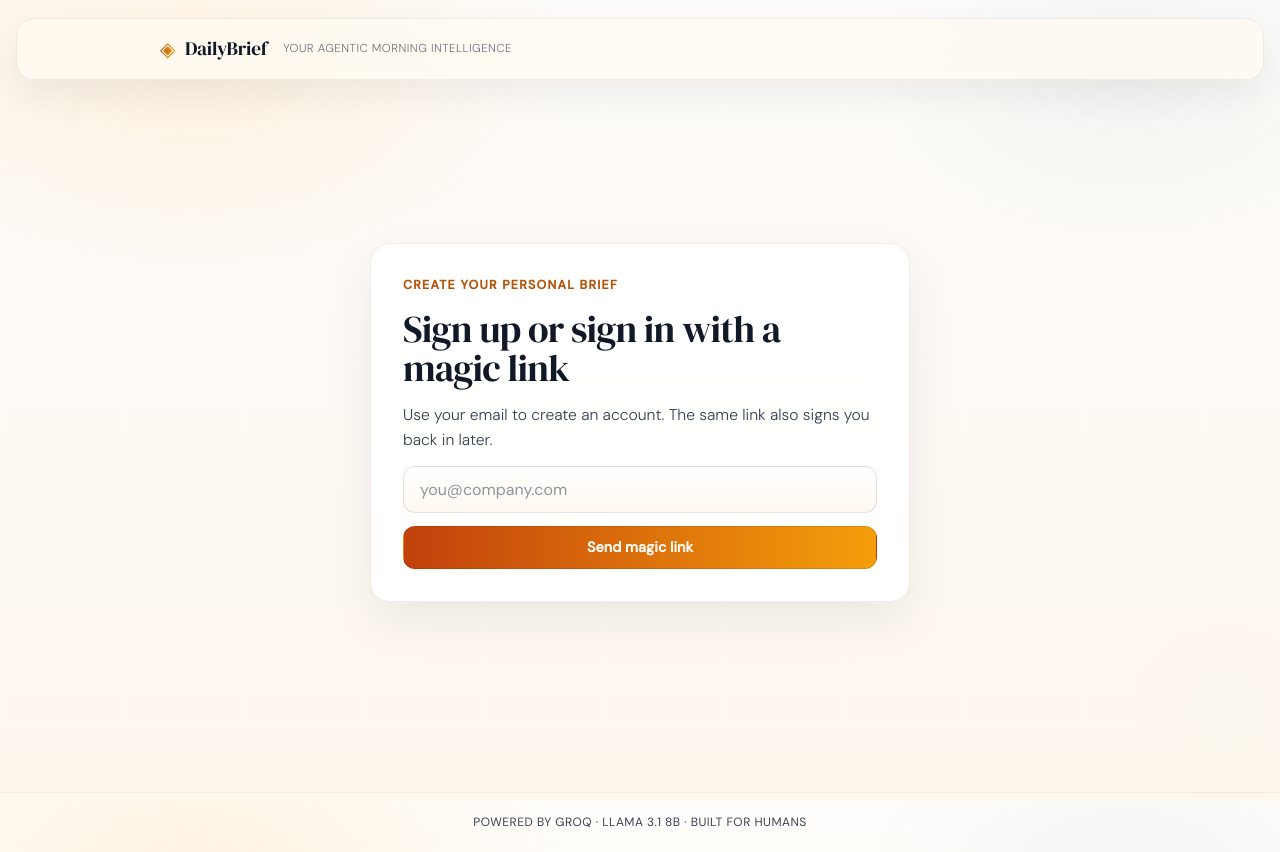
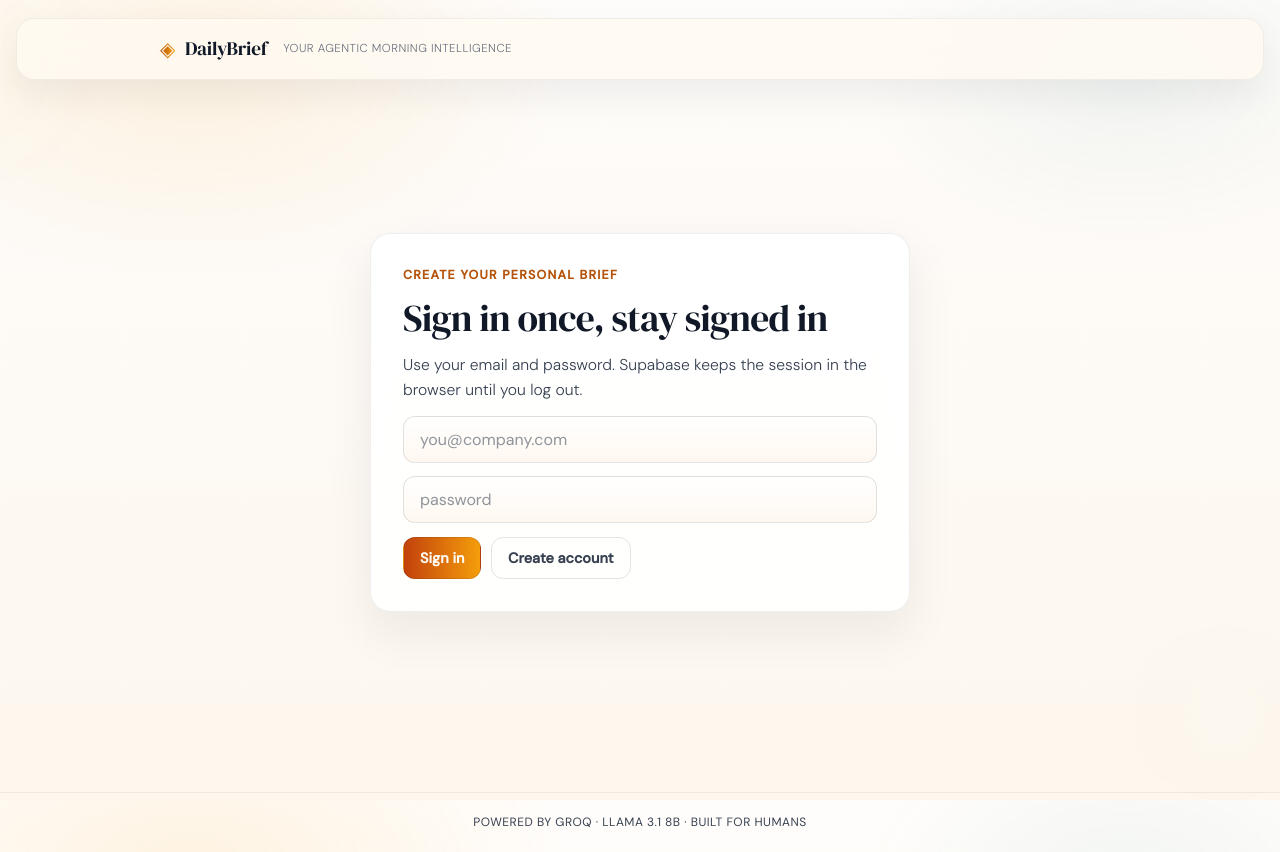
Before and after one commit to Aragog540/Daily-Brief, a React (Vite) app in the folder frontend/: page / in a window 1280 px wide. Built offline with nearby package versions, Linux system fonts and the light colour scheme; no server answers.

Commit message:
feat(auth): switch to password login

```diff
--- a/frontend/src/App.jsx
+++ b/frontend/src/App.jsx
@@ -141,9 +141,6 @@ export default function App() {
           </section>
         ) : (
           <>
-            <div className="auth-toolbar">
-              <Auth onUser={(u, t) => { setUser(u); setToken(t); }} user={user} variant="toolbar" />
-            </div>
             {!defaultCity && token && (
               <ProfileCity token={token} onSaved={(c) => setDefaultCity(c)} />
             )}
--- a/frontend/src/components/Auth.jsx
+++ b/frontend/src/components/Auth.jsx
@@ -3,6 +3,7 @@ import { supabase } from '../supabaseClient';
 
 export default function Auth({ onUser, user, variant = 'landing' }) {
   const [email, setEmail] = useState('');
+  const [password, setPassword] = useState('');
   const [msg, setMsg] = useState('');
 
   useEffect(() => {
@@ -30,15 +31,24 @@ export default function Auth({ onUser, user, variant = 'landing' }) {
   const signIn = async () => {
     setMsg('');
     if (!email) return setMsg('Enter your email.');
-    const redirectTo = import.meta.env.VITE_SITE_URL || window.location.origin;
-    const { error } = await supabase.auth.signInWithOtp({
+    if (!password) return setMsg('Enter your password.');
+    const { error } = await supabase.auth.signInWithPassword({ email, password });
+    if (error) setMsg(error.message);
+  };
+
+  const signUp = async () => {
+    setMsg('');
+    if (!email) return setMsg('Enter your email.');
+    if (!password) return setMsg('Enter your password.');
+    const { error } = await supabase.auth.signUp({
       email,
+      password,
       options: {
-        emailRedirectTo: redirectTo,
+        emailRedirectTo: import.meta.env.VITE_SITE_URL || window.location.origin,
       },
     });
     if (error) setMsg(error.message);
-    else setMsg('Magic link sent — check your email.');
+    else setMsg('Account created. You are signed in if email confirmation is disabled.');
   };
 
   const signOut = async () => {
@@ -52,8 +62,8 @@ export default function Auth({ onUser, user, variant = 'landing' }) {
         {variant === 'landing' && (
           <>
             <p className="auth-kicker">Create your personal brief</p>
-            <h2 className="auth-title">Sign up or sign in with a magic link</h2>
-            <p className="auth-copy">Use your email to create an account. The same link also signs you back in later.</p>
+            <h2 className="auth-title">Sign in once, stay signed in</h2>
+            <p className="auth-copy">Use your email and password. Supabase keeps the session in the browser until you log out.</p>
           </>
         )}
         <input
@@ -63,7 +73,17 @@ export default function Auth({ onUser, user, variant = 'landing' }) {
           value={email}
           onChange={(e) => setEmail(e.target.value)}
         />
-        <button className="btn" onClick={signIn}>{variant === 'landing' ? 'Send magic link' : 'Sign in'}</button>
+        <input
+          className="input"
+          type="password"
+          placeholder="password"
+          value={password}
+          onChange={(e) => setPassword(e.target.value)}
+        />
+        <div className="auth-actions">
+          <button className="btn" onClick={signIn}>Sign in</button>
+          <button className="btn muted" onClick={signUp}>Create account</button>
+        </div>
         {user && <button className="btn muted" onClick={signOut}>Sign out</button>}
         {msg && <p className="auth-msg">{msg}</p>}
       </div>
--- a/frontend/src/index.css
+++ b/frontend/src/index.css
@@ -235,6 +235,12 @@ body {
 .auth-toolbar .auth-title,
 .auth-toolbar .auth-copy {
   display: none;
+}
+
+.auth-actions {
+  display: flex;
+  gap: 0.6rem;
+  flex-wrap: wrap;
 }
 
 .auth-msg {
```
Also changed, not shown: 1 other file (tests, documents, lock files or other folders).
